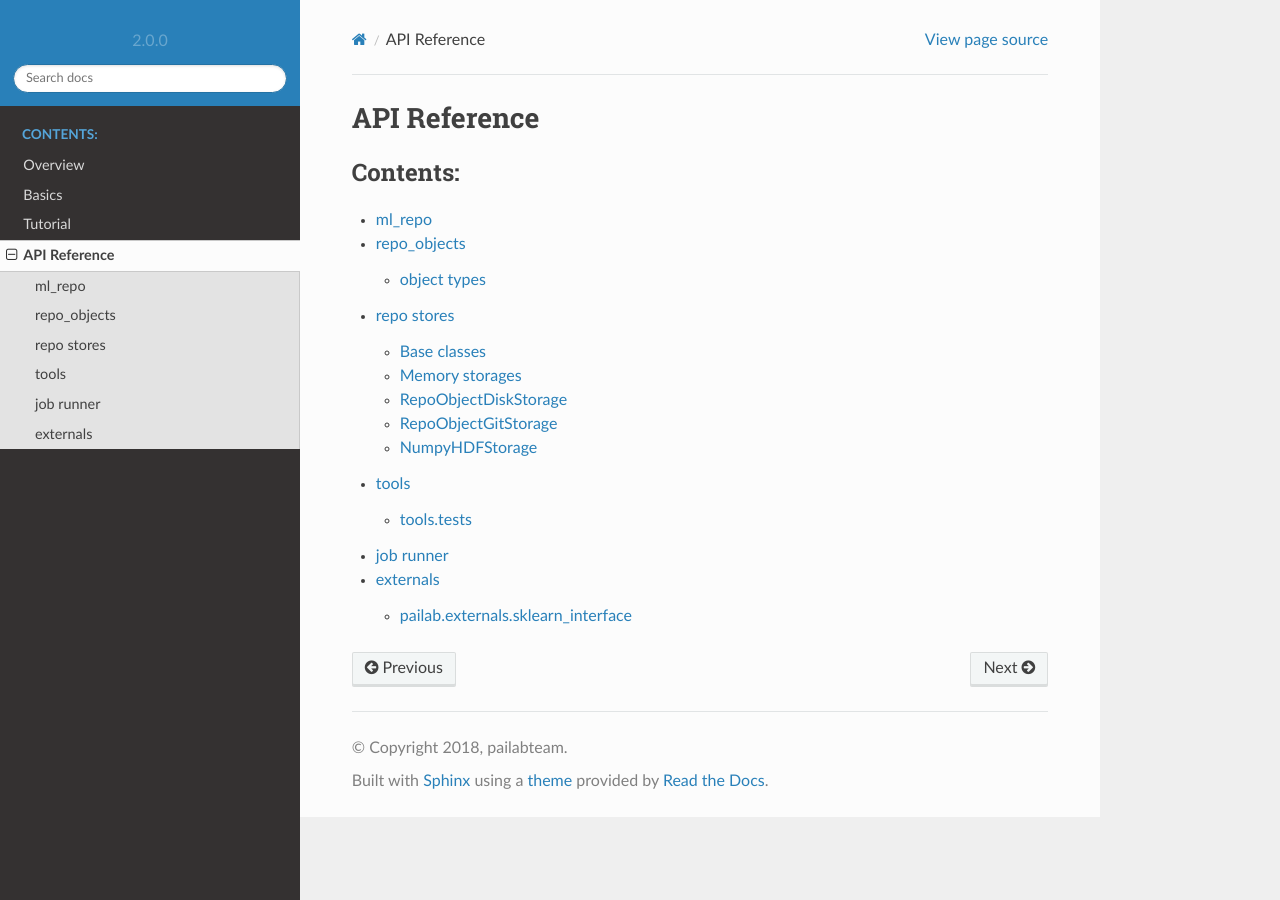
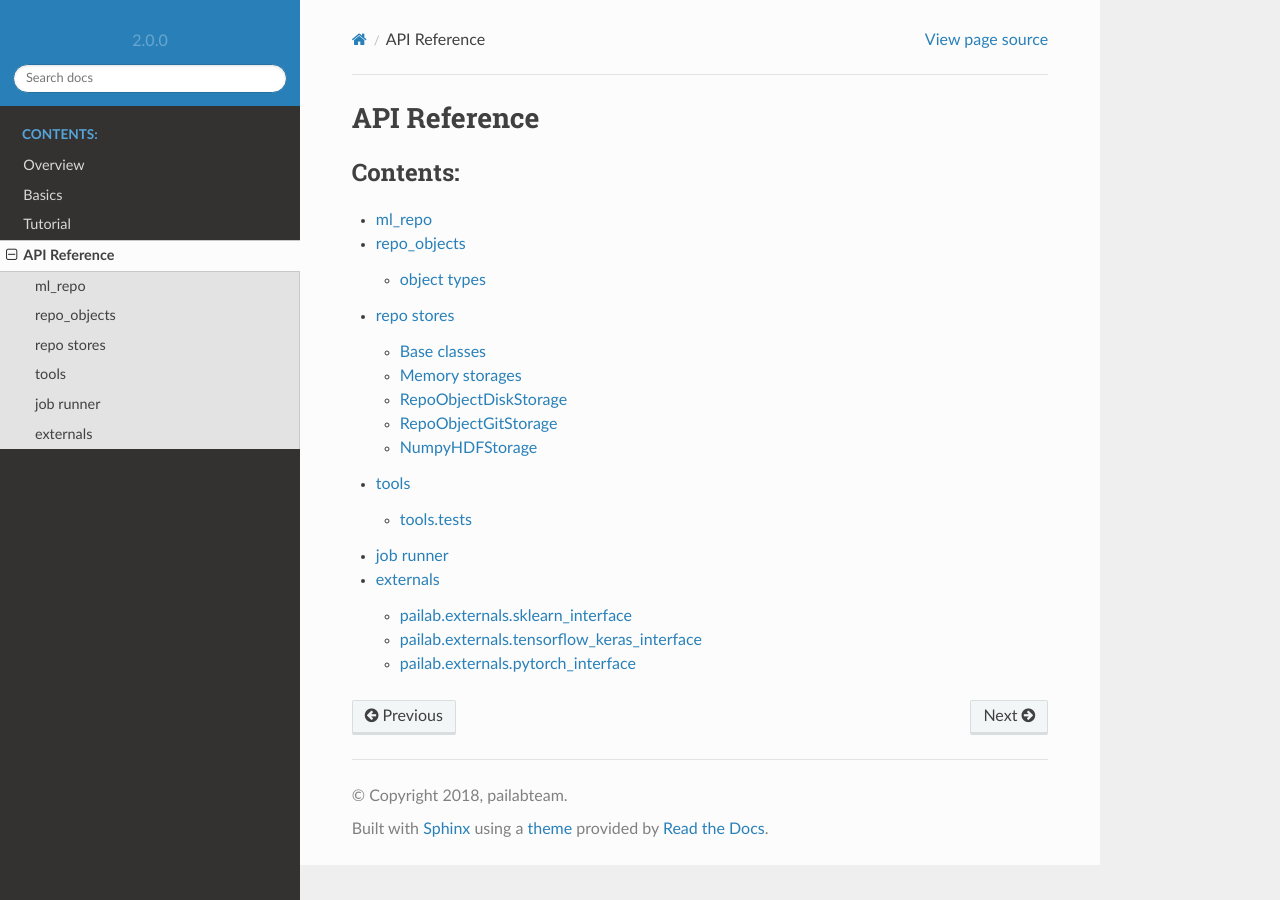
Before and after one commit to pailabteam/pailab, a Sphinx documentation site: the page built from doc/source/repo_module.rst, in a window 1280 px wide. Built offline with Sphinx 7.4.7 and the Read the Docs theme 2.0.0, drawn with Linux system fonts in a browser that asks for light colours.

Commit message:
add externals to doc

```diff
--- a/doc/source/modules/externals.rst
+++ b/doc/source/modules/externals.rst
@@ -7,3 +7,13 @@ pailab.externals.sklearn_interface
 ~~~~~~~~~~~~~~~~~~~~~~~~~~~~~~~~~~
 .. automodule:: pailab.externals.sklearn_interface
     :members:
+
+pailab.externals.tensorflow_keras_interface
+~~~~~~~~~~~~~~~~~~~~~~~~~~~~~~~~~~
+.. automodule:: pailab.externals.tensorflow_keras_interface
+    :members:
+
+pailab.externals.pytorch_interface
+~~~~~~~~~~~~~~~~~~~~~~~~~~~~~~~~~~
+.. automodule:: pailab.externals.pytorch_interface
+    :members:
```
